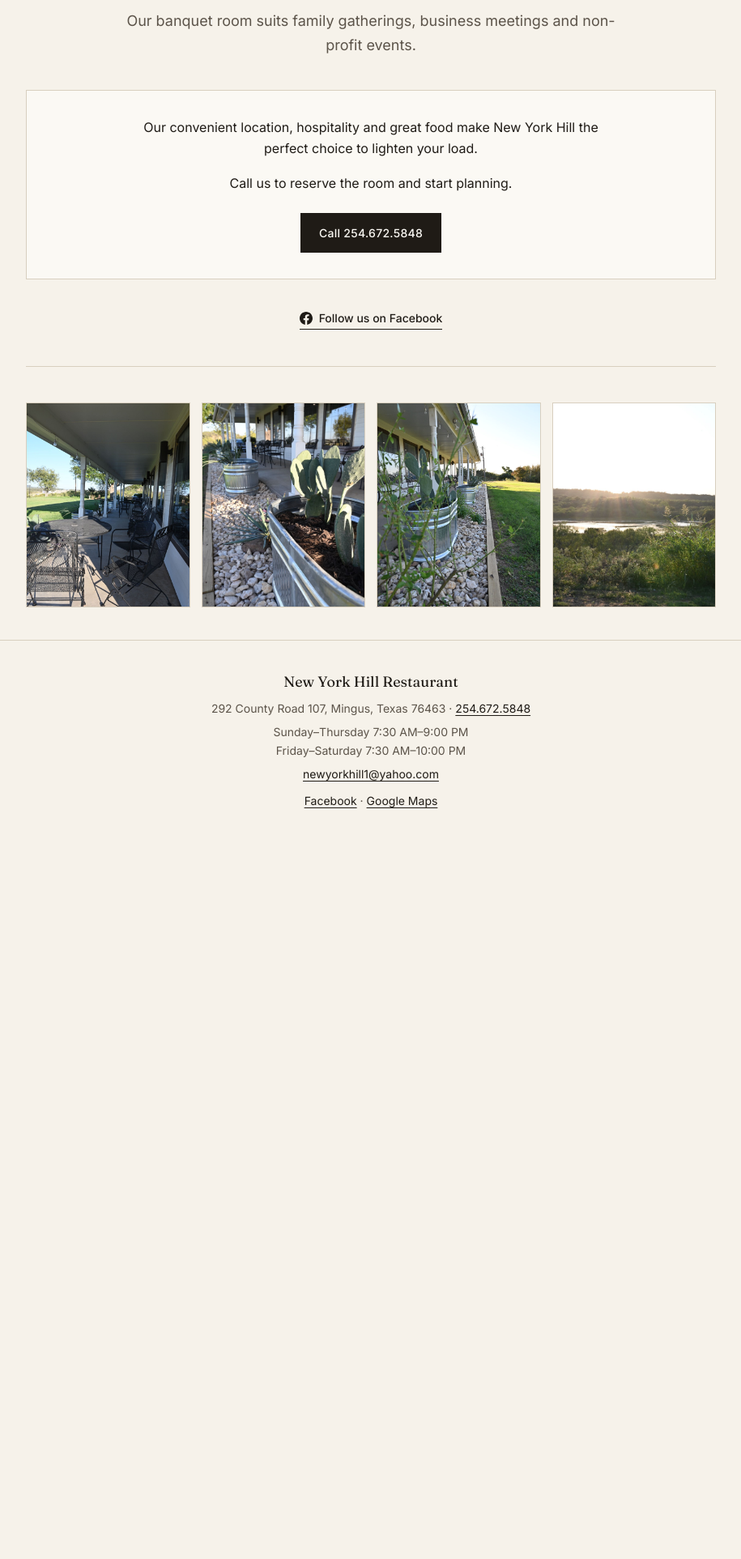
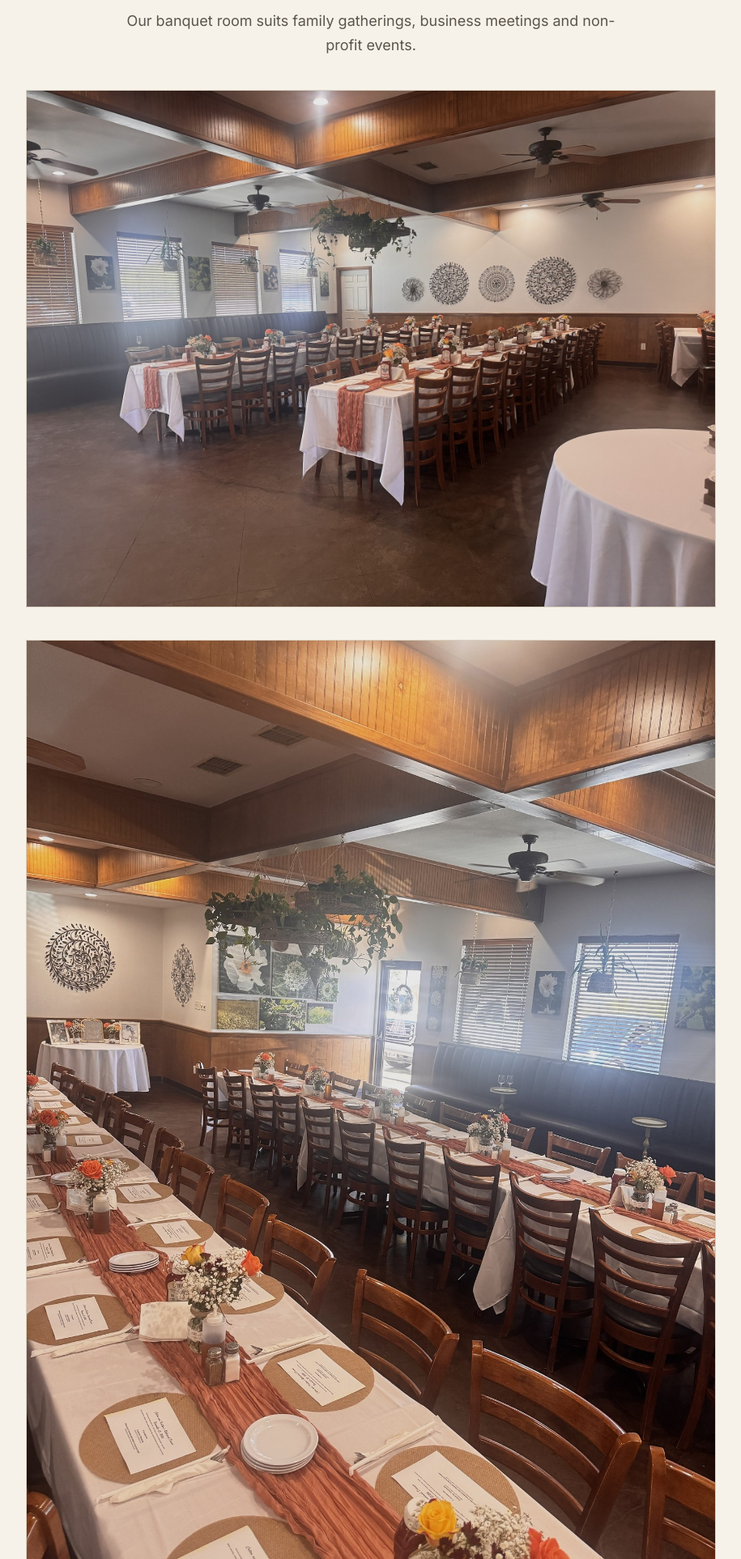
Before and after one commit to raceMills/new-york-hill, a plain HTML site: page events.html in a window 1280 px wide. Shown: the part 405-2330 px from the top of the page at 81% size, without its empty margins (182-1097 px from the left). Before the commit the page ends 1455 px from the top, so only its background shows below. Drawn offline with Linux system fonts and the light colour scheme.

Commit message:
Add banquet room photos to top of Events page
Co-Authored-By: Claude Haiku 5.5 <noreply@anthropic.com>
Claude-Session: https://claude.ai/code/session_016ahF2s3q6arJ3tG1w9U5fA

```diff
--- a/events.html
+++ b/events.html
@@ -41,6 +41,9 @@
   <h2 class="page-title">Host Your Event With Us</h2>
   <p class="page-intro">Our banquet room suits family gatherings, business meetings and non-profit events.</p>
 
+  <figure class="photo-wide"><img src="images/events-room-1.jpg" alt="Dining room set with long tables, white linens and orange flowers" onerror="this.remove()"></figure>
+  <figure class="photo-wide"><img src="images/events-room-2.jpg" alt="Long banquet tables set for a party with orange flowers and place cards" onerror="this.remove()"></figure>
+
   <div class="panel center">
     <p class="narrow">Our convenient location, hospitality and great food make New York Hill the perfect choice to lighten your load.</p>
     <p class="narrow" style="margin-bottom:24px;">Call us to reserve the room and start planning.</p>
```
Also changed, not shown: images/events-room-1.jpg (added), images/events-room-2.jpg (added).
